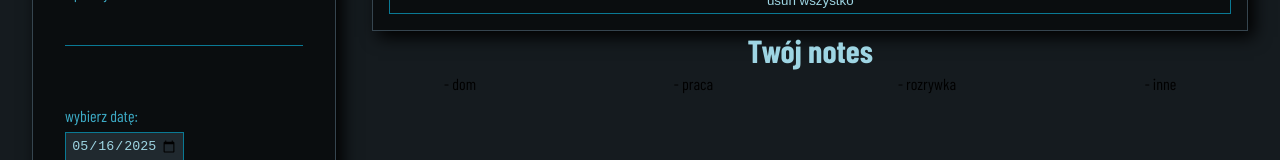
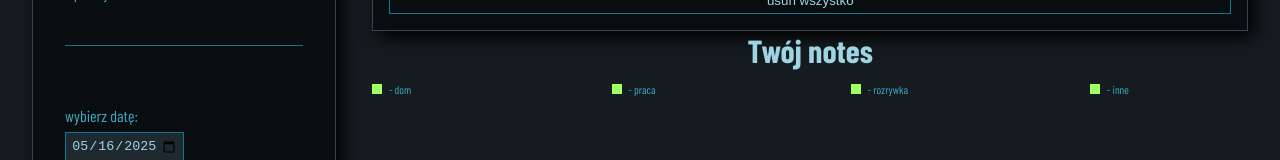
Before and after one commit to Scorpion19702022/SIMPLE_PROJECT_REACT_REDUX, a React (Vite) app: page /Notes in a window 1280 px wide. Shown: the part 260-420 px from the top of the page. Built offline with nearby package versions, Linux system fonts and the light colour scheme; a web font is replaced by a local one.

Commit message:
added style

```diff
--- a/src/Components/Notes/Styles/NotesResult.module.css
+++ b/src/Components/Notes/Styles/NotesResult.module.css
@@ -115,12 +115,38 @@
 	height: 5%;
 	display: flex;
 	justify-content: space-between;
+	align-items: center;
 	padding: 0.3em 0em;
 }
 
 .category {
-	width: 20%;
-	text-align: center;
+	width: 18%;
+	display: flex;
+	align-items: center;
+}
+
+.category_color {
+	width: 10px;
+	height: 10px;
+	margin-right: 0.4em;
+	background-color: var(--color-home);
+}
+
+.category_color:nth-child(1) {
+	background-color: var(--color-work);
+}
+
+.category_color:nth-child(2) {
+	background-color: var(--color-amusement);
+}
+
+.category_color:nth-child(3) {
+	background-color: var(--color-other);
+}
+
+.category_info {
+	font-size: 0.7em;
+	color: var(--color-color04);
 }
 
 .box_notes {
```
